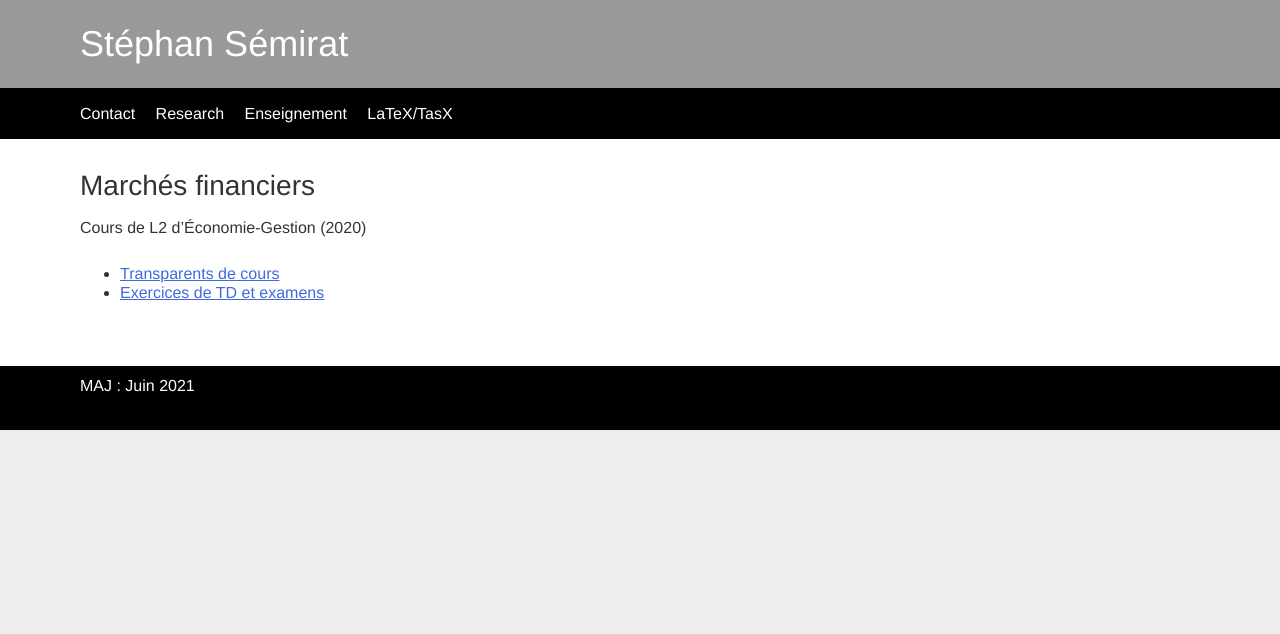
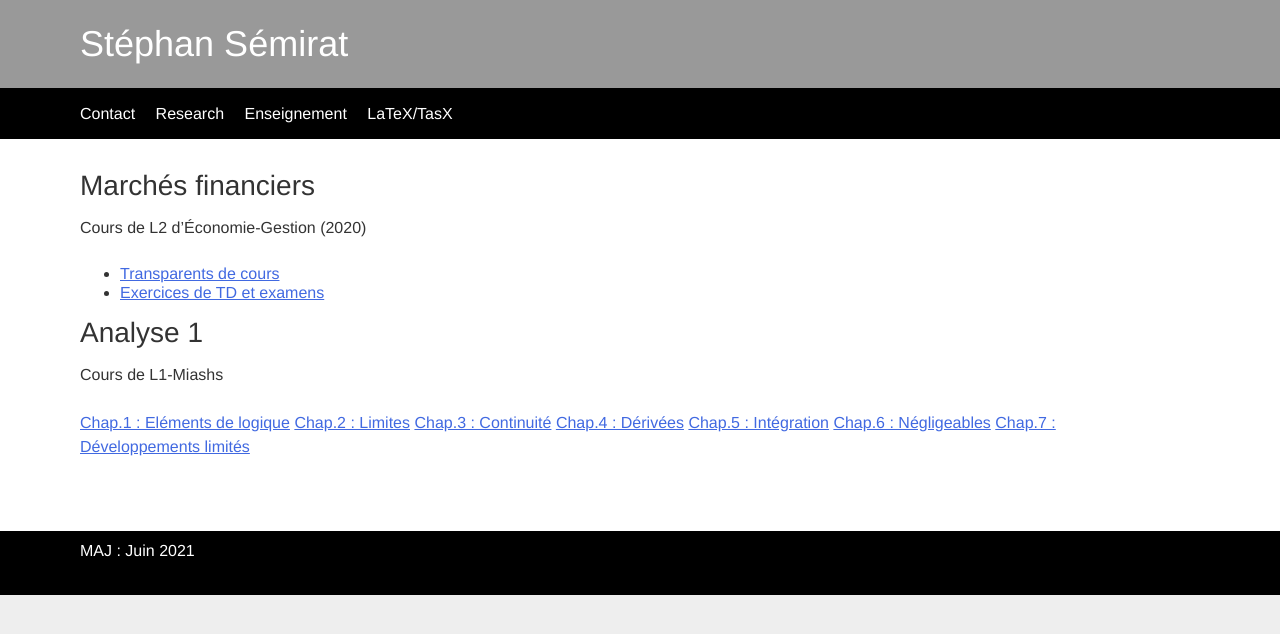
Before and after one commit to ssemirat/ssemirat.github.io, a Jekyll site: the page built from enseignement.md, in a window 1280 px wide. Shown: the top 634 px of the page. Built offline with Jekyll 4.4.1, drawn with Linux system fonts in a browser that asks for light colours.

Commit message:
modified:   enseignement.md

```diff
--- a/enseignement.md
+++ b/enseignement.md
@@ -9,3 +9,15 @@ Cours de L2 d'&Eacute;conomie-Gestion (2020)
 
 - <a href="https://cloud.univ-grenoble-alpes.fr/index.php/s/AfPz7eLwXSfFzd4">Transparents de cours</a>
 - <a href="https://cloud.univ-grenoble-alpes.fr/index.php/s/FXoii3DGpZXDJCY">Exercices de TD et examens</a>
+
+## Analyse 1
+
+Cours de L1-Miashs
+
+[Chap.1 : Eléments de logique](https://cloud.univ-grenoble-alpes.fr/index.php/s/6BkzfNsq7Ad2K28)
+[Chap.2 : Limites](https://cloud.univ-grenoble-alpes.fr/index.php/s/BXpaWL9yCrJZKJ3)
+[Chap.3 : Continuité](https://cloud.univ-grenoble-alpes.fr/index.php/s/XR28RAYZkHAkfpS)
+[Chap.4 : Dérivées](https://cloud.univ-grenoble-alpes.fr/index.php/s/soCnewZxams6HDi)
+[Chap.5 : Intégration](https://cloud.univ-grenoble-alpes.fr/index.php/s/RHWtofpyykqcDTx)
+[Chap.6 : Négligeables](https://cloud.univ-grenoble-alpes.fr/index.php/s/cs2ZjnTAiGNj47q)
+[Chap.7 : Développements limités](https://cloud.univ-grenoble-alpes.fr/index.php/s/GPCFE3k9SxJYrci)
```
